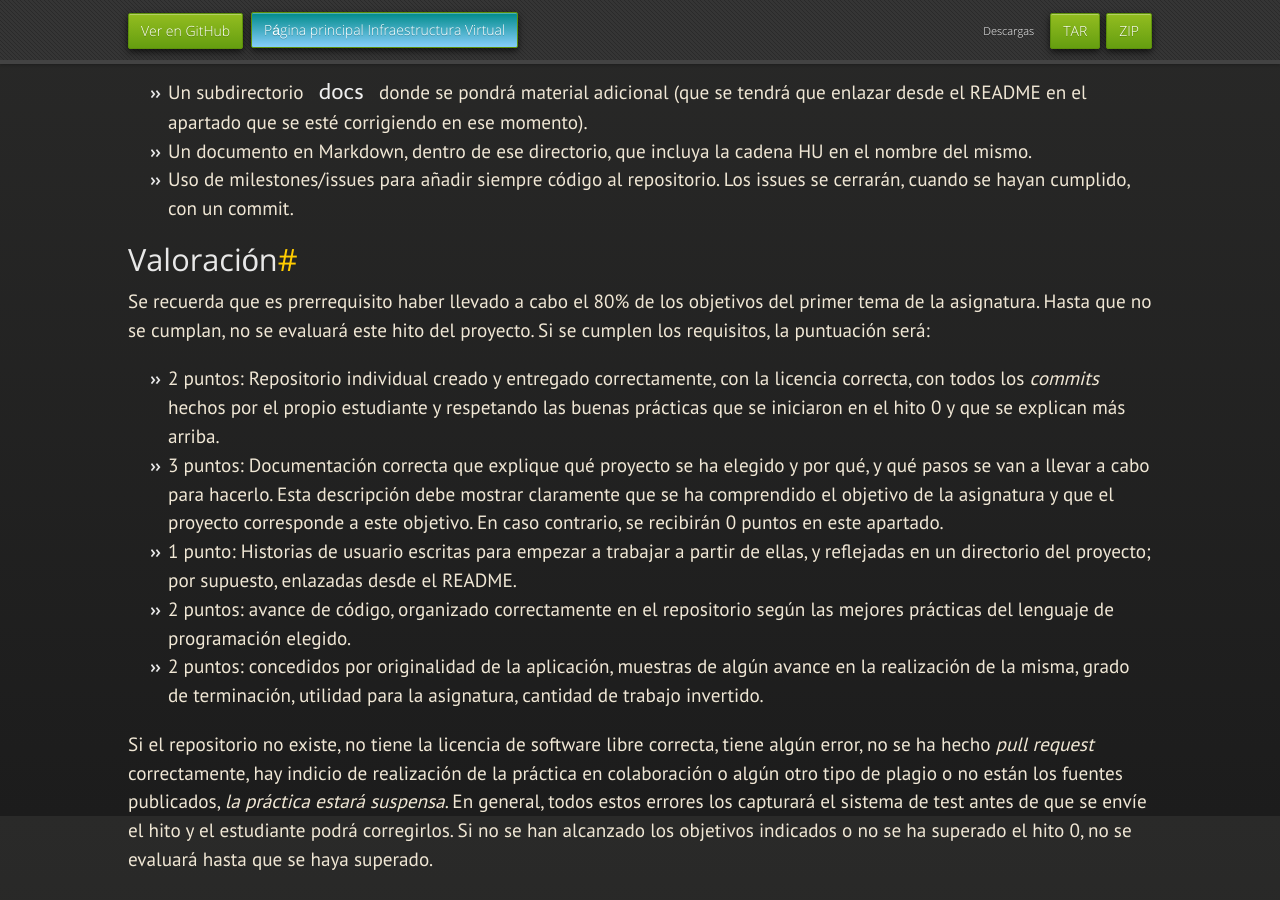
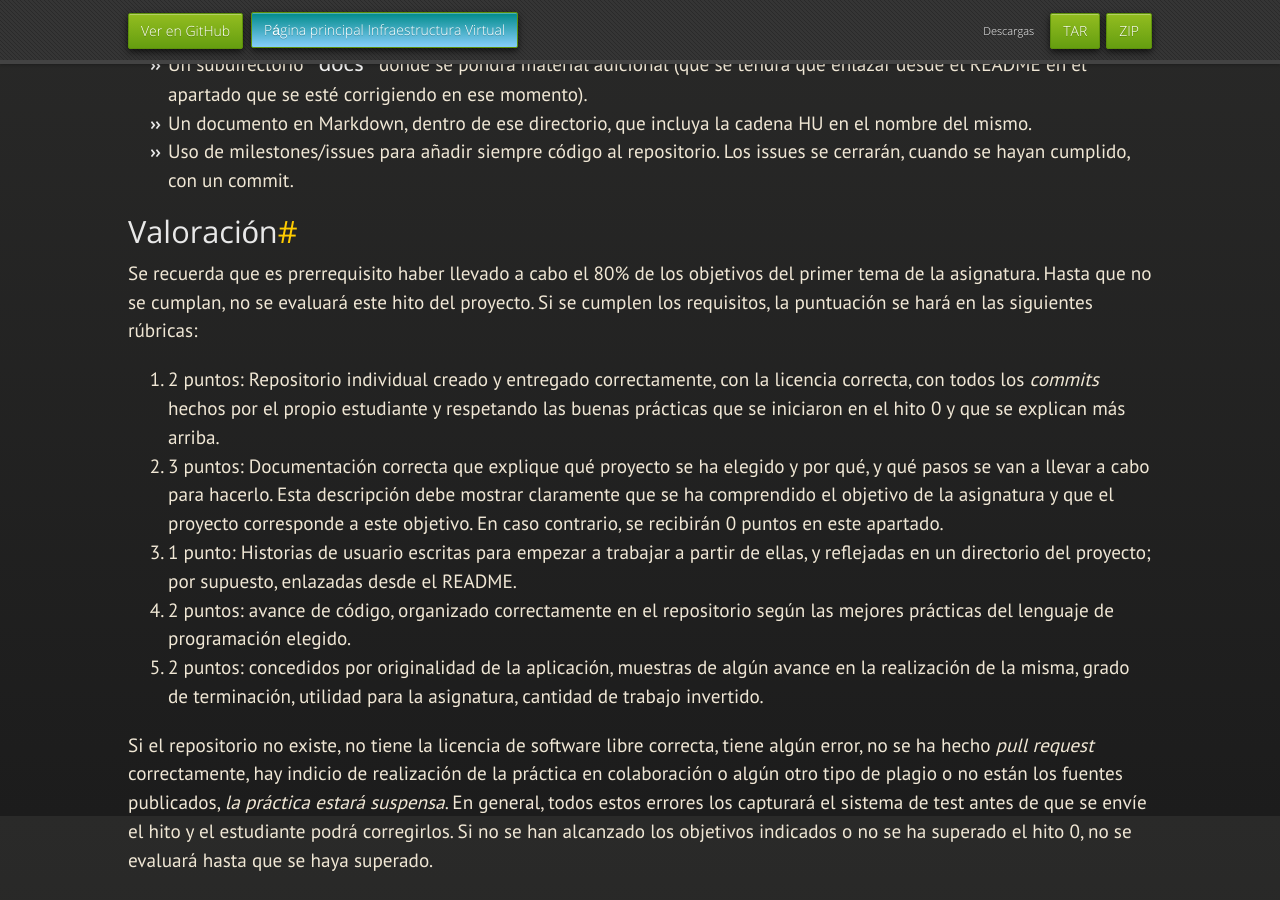
Before and after one commit to JJ/IV, a Jekyll site: the page built from documentos/proyecto/1.Infraestructura.md, in a window 1280 px wide and 900 px high, scrolled down 3684 px. Built offline with Jekyll 4.4.1, drawn with Linux system fonts in a browser that asks for light colours; nearby versions of some CDN libraries; some web fonts are replaced; our own code applies the rules of GitHub Pages for plain Markdown files; some of the changed text lies outside the part shown.

Commit message:
Sync documentos/proyecto/1.Infraestructura.md de master a gh-pages

```diff
--- a/documentos/proyecto/1.Infraestructura.md
+++ b/documentos/proyecto/1.Infraestructura.md
@@ -225,25 +220,25 @@ Valoración
 Se recuerda que es prerrequisito haber llevado a cabo el 80% de los
 objetivos del primer tema de la asignatura. Hasta que no se cumplan,
 no se evaluará este hito del proyecto. Si se cumplen los requisitos, la
-puntuación será:
+puntuación se hará en las siguientes rúbricas:
 
-* 2 puntos: Repositorio individual creado y entregado correctamente,
+1. 2 puntos: Repositorio individual creado y entregado correctamente,
   con la licencia correcta, con todos los *commits* hechos por el
   propio estudiante y respetando las buenas prácticas que se iniciaron en
   el hito 0 y que se explican más arriba.
-* 3 puntos: Documentación correcta que explique qué proyecto se ha
+2. 3 puntos: Documentación correcta que explique qué proyecto se ha
   elegido y por qué, y qué pasos se van a llevar a cabo para
   hacerlo. Esta descripción debe mostrar claramente que se ha
   comprendido el objetivo de la asignatura y que el proyecto
   corresponde a este objetivo. En caso contrario, se recibirán 0
   puntos en este apartado.
-* 1 punto: Historias de usuario escritas para empezar a trabajar a
+3. 1 punto: Historias de usuario escritas para empezar a trabajar a
   partir de ellas, y reflejadas en un directorio del proyecto; por
   supuesto, enlazadas desde el README.
-* 2 puntos: avance de código, organizado correctamente en el
+4. 2 puntos: avance de código, organizado correctamente en el
   repositorio según las mejores prácticas del lenguaje de programación
   elegido.
-* 2 puntos: concedidos por originalidad de la aplicación, muestras de
+5. 2 puntos: concedidos por originalidad de la aplicación, muestras de
   algún avance en la realización de la misma, grado de
   terminación, utilidad para la asignatura, cantidad de trabajo
   invertido.
```
Also changed, not shown: other parts of documentos/proyecto/1.Infraestructura.md (+0 -5 lines).
